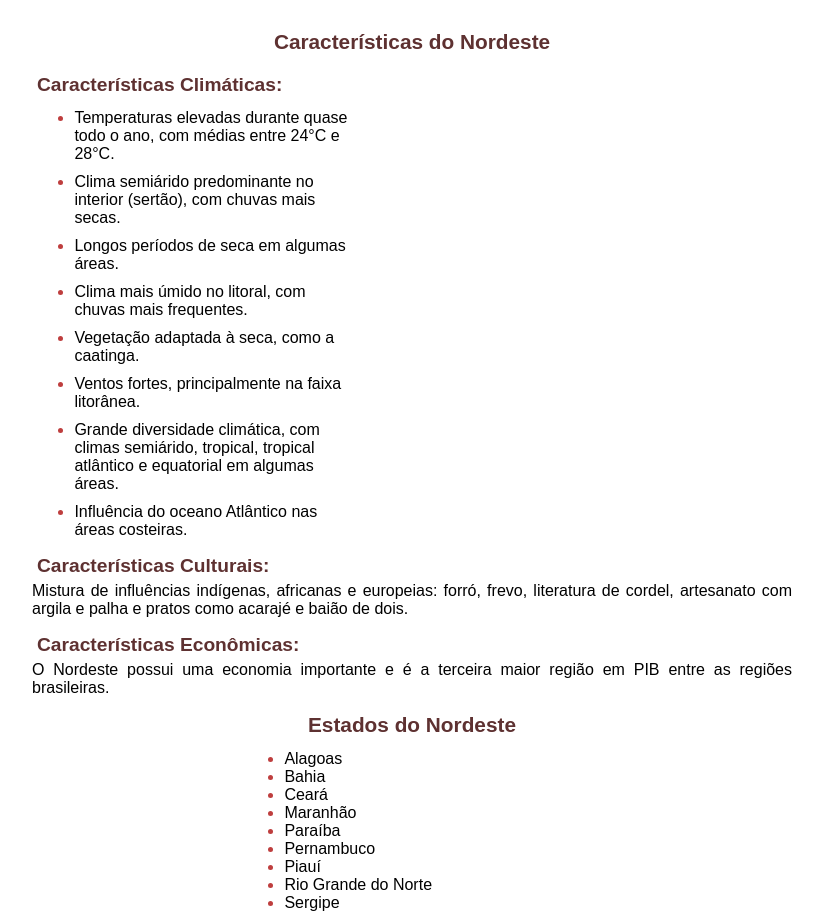
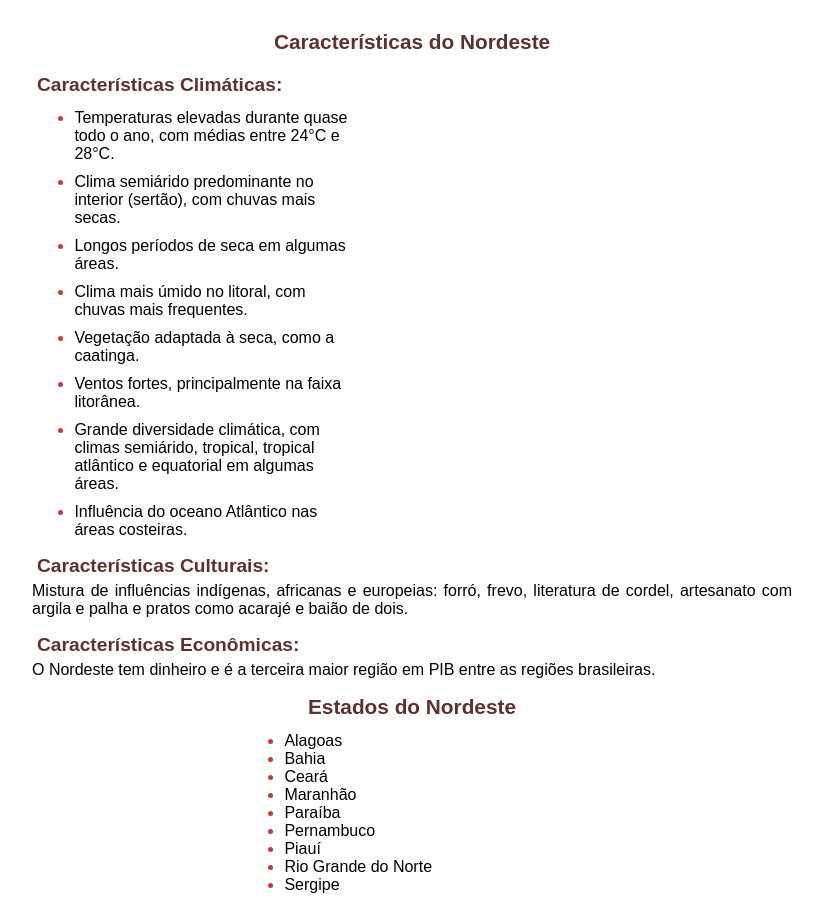
Before and after one commit to Carlos-Nathan/Projeto-escola, a plain HTML site: page conteudo.html in a window 1280 px wide. Shown: the top 915 px of the page, without its empty margins (228-1051 px from the left). Drawn offline with Linux system fonts and the light colour scheme.

Commit message:
Update conteudo.html

```diff
--- a/conteudo.html
+++ b/conteudo.html
@@ -33,7 +33,7 @@
             </div>
             <div class="carac">
                 <h4>Características Econômicas:</h4>
-                <p>O Nordeste possui uma economia importante e é a terceira maior região em PIB entre as regiões brasileiras.</p>
+                <p>O Nordeste tem dinheiro e é a terceira maior região em PIB entre as regiões brasileiras.</p>
             </div>
         </section>
         <section>
```
